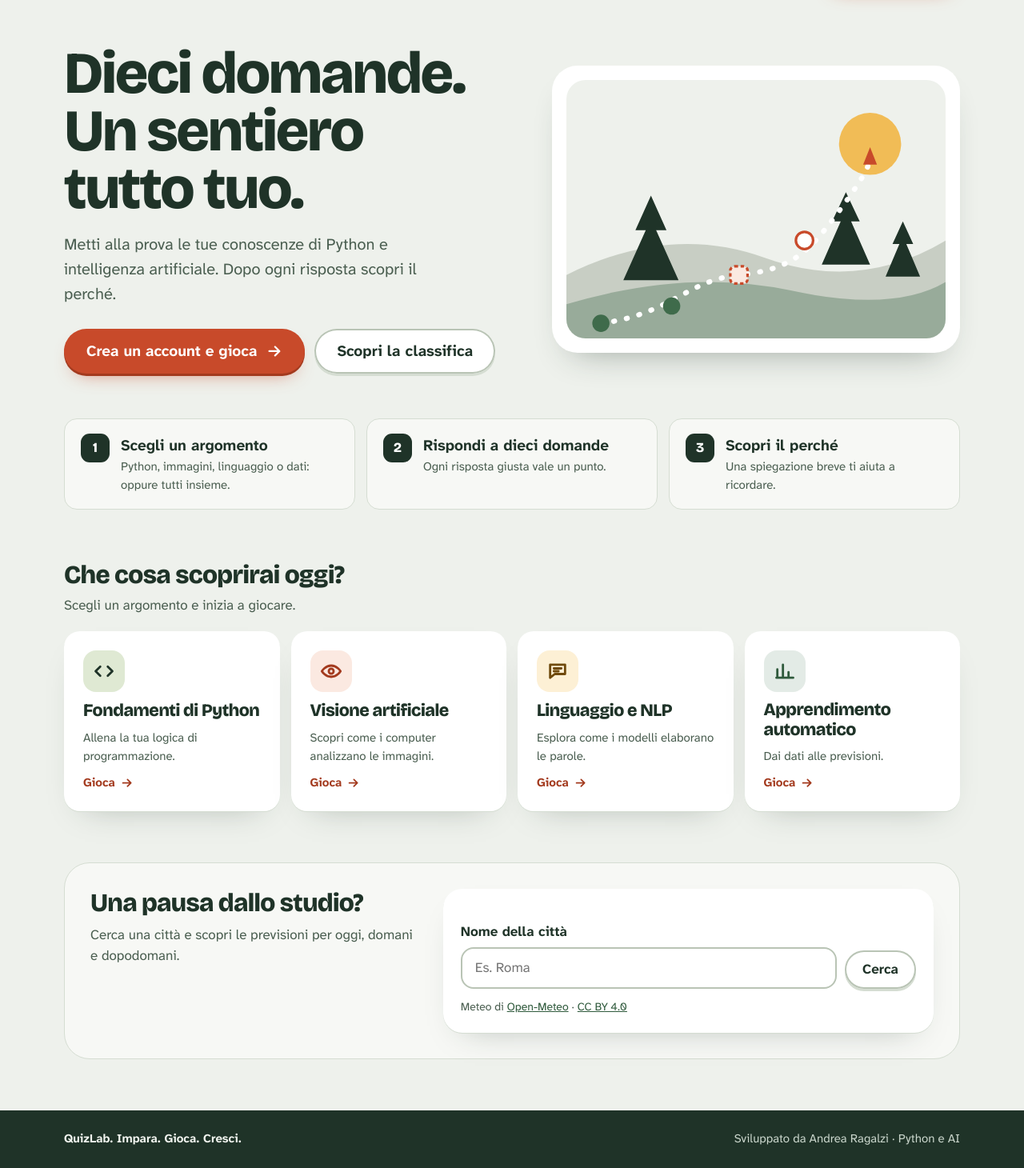
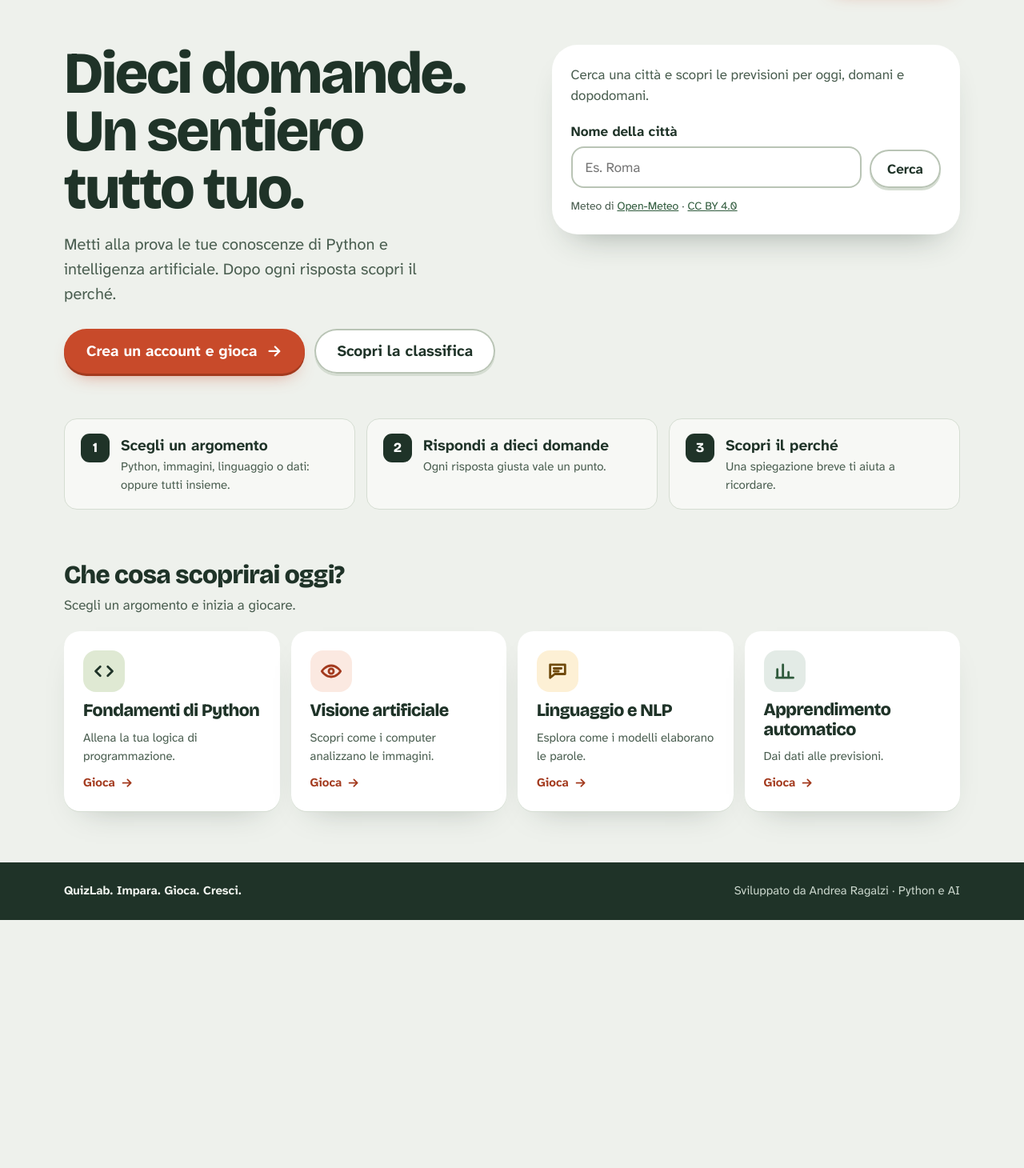
Before and after one commit to andrea-ragalzi/quiz_lab, a Flask app: page / in a window 1280 px wide. Shown: the part 72-1532 px from the top of the page at 80% size. After the commit the page ends 1222 px from the top, so only its background shows below. Run offline with Flask 3, Linux system fonts and the light colour scheme.

Commit message:
Refine home layout and add screenshots

```diff
--- a/app/static/css/style.css
+++ b/app/static/css/style.css
@@ -1288,7 +1288,7 @@ pre {
     display: grid;
     grid-template-columns: minmax(0, 1.1fr) minmax(0, 1fr);
     gap: 48px;
-    align-items: center;
+    align-items: start;
     padding-block: 56px 32px;
 }
 
@@ -1310,19 +1310,6 @@ pre {
     flex-wrap: wrap;
     gap: 12px;
     margin-top: 28px;
-}
-
-.hero-art {
-    padding: 18px;
-    border-radius: var(--radius-xl);
-    background: var(--paper);
-    box-shadow: var(--shadow-lift);
-}
-
-.hero-art svg {
-    width: 100%;
-    height: auto;
-    border-radius: var(--radius-lg);
 }
 
 .steps {
@@ -1457,29 +1444,17 @@ pre {
     color: var(--honey);
 }
 
-/* Weather break */
-.weather {
-    display: grid;
-    grid-template-columns: minmax(0, 0.8fr) minmax(0, 1.2fr);
-    gap: 32px;
-    align-items: start;
-    padding: 32px;
+/* Weather widget (hero, top right) */
+.weather-card {
+    padding: 24px;
     border-radius: var(--radius-xl);
-    background: var(--warm-white);
-    border: 1px solid var(--line);
+    background: var(--paper);
+    box-shadow: var(--shadow-lift);
     scroll-margin-top: 16px;
 }
 
-.weather-intro p {
-    margin-top: 8px;
-    color: var(--ink-soft);
-}
-
-.weather-card {
-    padding: 22px;
-    border-radius: var(--radius-lg);
-    background: var(--paper);
-    box-shadow: var(--shadow-card);
+.weather-lead {
+    color: var(--ink-soft);
 }
 
 .weather-now {
@@ -2020,8 +1995,7 @@ pre {
         grid-template-columns: repeat(2, minmax(0, 1fr));
     }
 
-    .picker-layout,
-    .weather {
+    .picker-layout {
         grid-template-columns: 1fr;
     }
 
@@ -2213,18 +2187,13 @@ pre {
     }
 
     .hero {
-        grid-template-columns: 1fr;
+        grid-template-columns: minmax(0, 1fr);
         gap: 28px;
         padding-top: 32px;
     }
 
     .hero-actions .btn {
         flex: 1 1 100%;
-    }
-
-    .hero-art {
-        padding: 10px;
-        border-radius: var(--radius-lg);
     }
 
     .steps {
@@ -2268,13 +2237,9 @@ pre {
         display: none;
     }
 
-    .weather {
-        padding: 20px 16px;
-        border-radius: var(--radius-lg);
-    }
-
     .weather-card {
         padding: 16px;
+        border-radius: var(--radius-lg);
     }
 
     .inline-form {
--- a/app/templates/home.html
+++ b/app/templates/home.html
@@ -26,7 +26,77 @@
              href="{{ url_for('leaderboard.index') }}">Scopri la classifica</a>
         </div>
       </div>
-      <div class="hero-art">{% include "partials/trail_art.html" %}</div>
+      <section class="weather-card" id="meteo" aria-labelledby="weather-title">
+        <h2 class="visually-hidden" id="weather-title">Meteo</h2>
+        {% if forecast %}
+          <div class="weather-now">
+            <div class="weather-icon" aria-hidden="true">{{ forecast.days[0].icon }}</div>
+            <div>
+              <h3 class="weather-city">{{ forecast.city }}</h3>
+              <p class="weather-temp">
+                <strong>{{ forecast.days[0].maximum|round|int }} °C</strong> massima diurna · {{ forecast.days[0].condition|italian }}
+              </p>
+            </div>
+          </div>
+          <div class="forecast-scroll"
+               role="region"
+               aria-label="Previsioni meteo"
+               tabindex="0">
+            <table class="forecast-table">
+              <caption>Previsioni per oggi, domani e dopodomani. Giorno: 06–18; notte: 18–06 del giorno successivo, ora locale.</caption>
+              <thead>
+                <tr>
+                  <th scope="col">Giorno e data</th>
+                  <th scope="col">Condizioni</th>
+                  <th scope="col">Massima diurna</th>
+                  <th scope="col">Minima notturna</th>
+                </tr>
+              </thead>
+              <tbody>
+                {% for day in forecast.days %}
+                  <tr>
+                    <th scope="row">
+                      {{ ['Oggi', 'Domani', 'Dopodomani'][loop.index0] }} · {{ day.name }}
+                      <br>
+                      <time datetime="{{ day.date }}">{{ day.display_date }}</time>
+                    </th>
+                    <td>
+                      <span aria-hidden="true">{{ day.icon }}</span> {{ day.condition|italian }}
+                    </td>
+                    <td>{{ day.maximum }} °C</td>
+                    <td>{{ day.minimum }} °C</td>
+                  </tr>
+                {% endfor %}
+              </tbody>
+            </table>
+          </div>
+        {% else %}
+          <p class="weather-lead">Cerca una città e scopri le previsioni per oggi, domani e dopodomani.</p>
+        {% endif %}
+        <form class="inline-form"
+              method="get"
+              action="{{ url_for('weather.search') }}#meteo">
+          <div class="form-field">
+            <label for="city">Nome della città</label>
+            <input id="city"
+                   name="city"
+                   value="{{ city }}"
+                   placeholder="Es. Roma"
+                   autocomplete="address-level2"
+                   minlength="2"
+                   maxlength="80"
+                   required
+                   {% if weather_error %}aria-describedby="weather-error" aria-invalid="true"{% endif %}>
+          </div>
+          <button class="btn btn-secondary" type="submit">Cerca</button>
+        </form>
+        {% if weather_error %}
+          <p class="form-error" id="weather-error" role="alert">{{ weather_error|italian }}</p>
+        {% endif %}
+        <p class="weather-credit">
+          Meteo di <a href="https://open-meteo.com/">Open-Meteo</a> · <a href="https://creativecommons.org/licenses/by/4.0/">CC BY 4.0</a>
+        </p>
+      </section>
     </section>
     <ol class="steps" aria-label="Come funziona">
       <li class="step">
@@ -74,81 +144,5 @@
         {% endfor %}
       </div>
     </section>
-    <section class="home-section weather"
-             id="meteo"
-             aria-labelledby="weather-title">
-      <div class="weather-intro">
-        <h2 class="section-title" id="weather-title">Una pausa dallo studio?</h2>
-        <p>Cerca una città e scopri le previsioni per oggi, domani e dopodomani.</p>
-      </div>
-      <div class="weather-card">
-        {% if forecast %}
-          <div class="weather-now">
-            <div class="weather-icon" aria-hidden="true">{{ forecast.days[0].icon }}</div>
-            <div>
-              <h3 class="weather-city">{{ forecast.city }}</h3>
-              <p class="weather-temp">
-                <strong>{{ forecast.days[0].maximum|round|int }} °C</strong> massima diurna · {{ forecast.days[0].condition|italian }}
-              </p>
-            </div>
-          </div>
-          <div class="forecast-scroll"
-               role="region"
-               aria-label="Previsioni meteo"
-               tabindex="0">
-            <table class="forecast-table">
-              <caption>Previsioni per oggi, domani e dopodomani. Giorno: 06–18; notte: 18–06 del giorno successivo, ora locale.</caption>
-              <thead>
-                <tr>
-                  <th scope="col">Giorno e data</th>
-                  <th scope="col">Condizioni</th>
-                  <th scope="col">Massima diurna</th>
-                  <th scope="col">Minima notturna</th>
-                </tr>
-              </thead>
-              <tbody>
-                {% for day in forecast.days %}
-                  <tr>
-                    <th scope="row">
-                      {{ ['Oggi', 'Domani', 'Dopodomani'][loop.index0] }} · {{ day.name }}
-                      <br>
-                      <time datetime="{{ day.date }}">{{ day.display_date }}</time>
-                    </th>
-                    <td>
-                      <span aria-hidden="true">{{ day.icon }}</span> {{ day.condition|italian }}
-                    </td>
-                    <td>{{ day.maximum }} °C</td>
-                    <td>{{ day.minimum }} °C</td>
-                  </tr>
-                {% endfor %}
-              </tbody>
-            </table>
-          </div>
-        {% endif %}
-        <form class="inline-form"
-              method="get"
-              action="{{ url_for('weather.search') }}#meteo">
-          <div class="form-field">
-            <label for="city">Nome della città</label>
-            <input id="city"
-                   name="city"
-                   value="{{ city }}"
-                   placeholder="Es. Roma"
-                   autocomplete="address-level2"
-                   minlength="2"
-                   maxlength="80"
-                   required
-                   {% if weather_error %}aria-describedby="weather-error" aria-invalid="true"{% endif %}>
-          </div>
-          <button class="btn btn-secondary" type="submit">Cerca</button>
-        </form>
-        {% if weather_error %}
-          <p class="form-error" id="weather-error" role="alert">{{ weather_error|italian }}</p>
-        {% endif %}
-        <p class="weather-credit">
-          Meteo di <a href="https://open-meteo.com/">Open-Meteo</a> · <a href="https://creativecommons.org/licenses/by/4.0/">CC BY 4.0</a>
-        </p>
-      </div>
-    </section>
   </div>
 {% endblock %}
```
Also changed, not shown: README.md, 7 other files.
